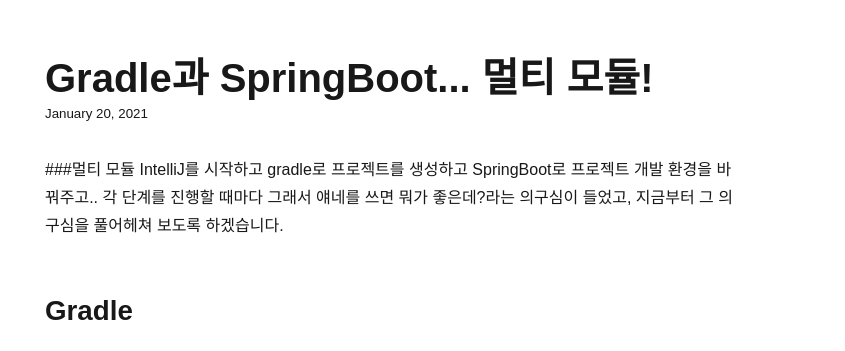
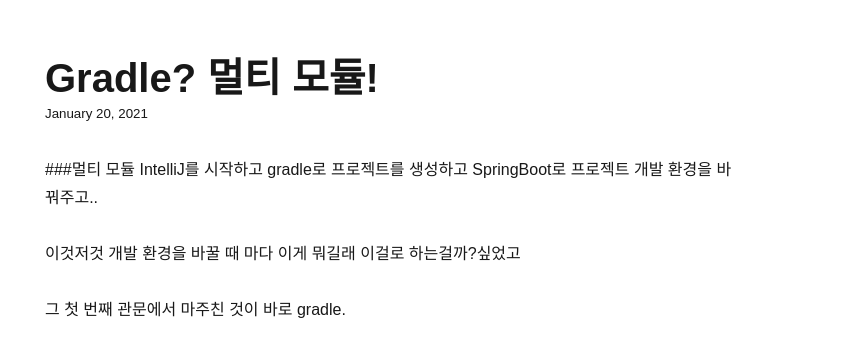
Before and after one commit to OasisBusiness/oasisbusiness.github.io, a Gatsby site: page /readability-feature-post/ in a window 1280 px wide. Shown: the top 351 px of the page, 435-1280 px from the left. Built offline with nearby package versions, Linux system fonts and the light colour scheme; Gatsby itself is replaced by a stand-in of ours; some packages are replaced by stand-ins of ours.

Commit message:
rewrite multie module log

```diff
--- a/content/blog/readability-feature-post/index.md
+++ b/content/blog/readability-feature-post/index.md
@@ -1,5 +1,5 @@
 ---
-title: "Gradle과 SpringBoot... 멀티 모듈!"
+title: "Gradle? 멀티 모듈!"
 date: "2021-01-20T07:26:03.284Z"
 description: "project with SpringBoot"
 categories: [paragraph, feature photo]
@@ -12,7 +12,11 @@
 
 ###멀티 모듈
 IntelliJ를 시작하고 gradle로 프로젝트를 생성하고 SpringBoot로 프로젝트 개발 환경을 바꿔주고..
-각 단계를 진행할 때마다 그래서 얘네를 쓰면 뭐가 좋은데?라는 의구심이 들었고, 지금부터 그 의구심을 풀어헤쳐 보도록 하겠습니다.
+
+이것저것 개발 환경을 바꿀 때 마다 이게 뭐길래 이걸로 하는걸까?싶었고
+
+그 첫 번째 관문에서 마주친 것이 바로 gradle.
+
 
 ## Gradle
 
```
